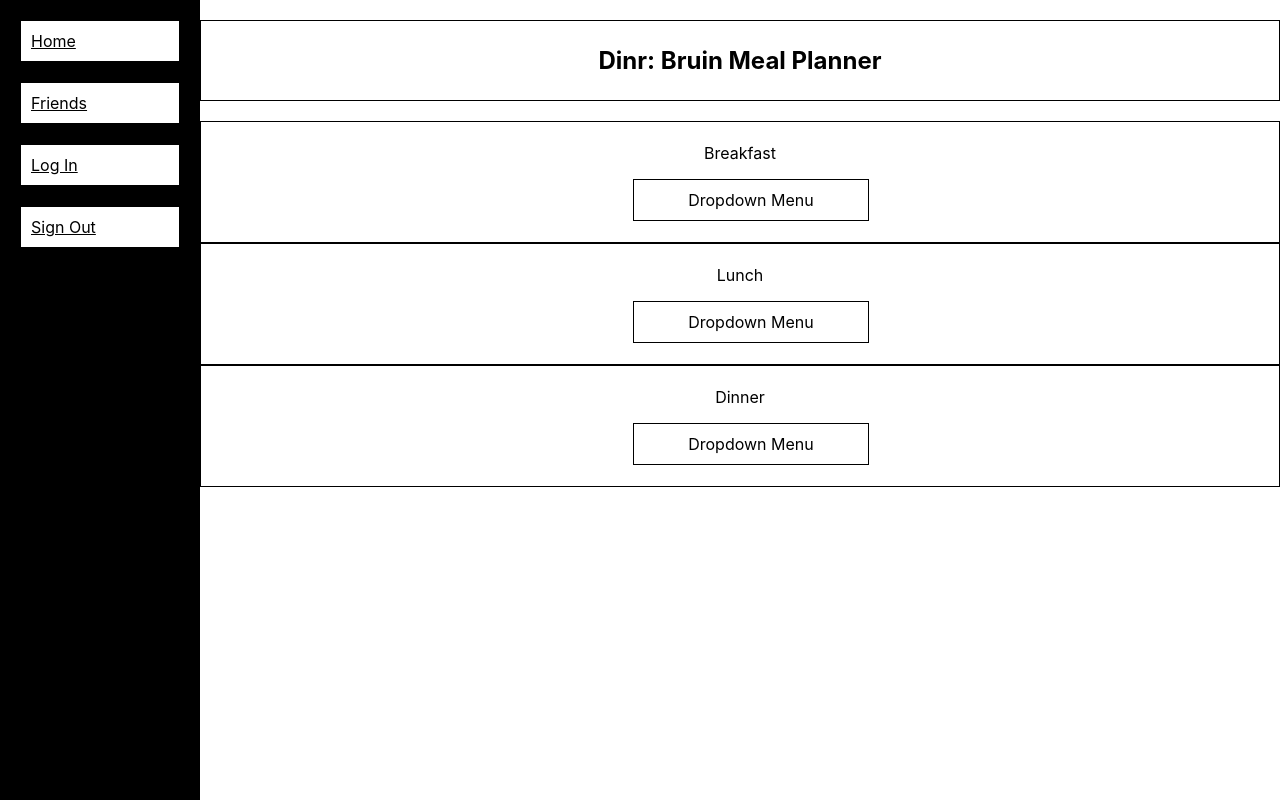
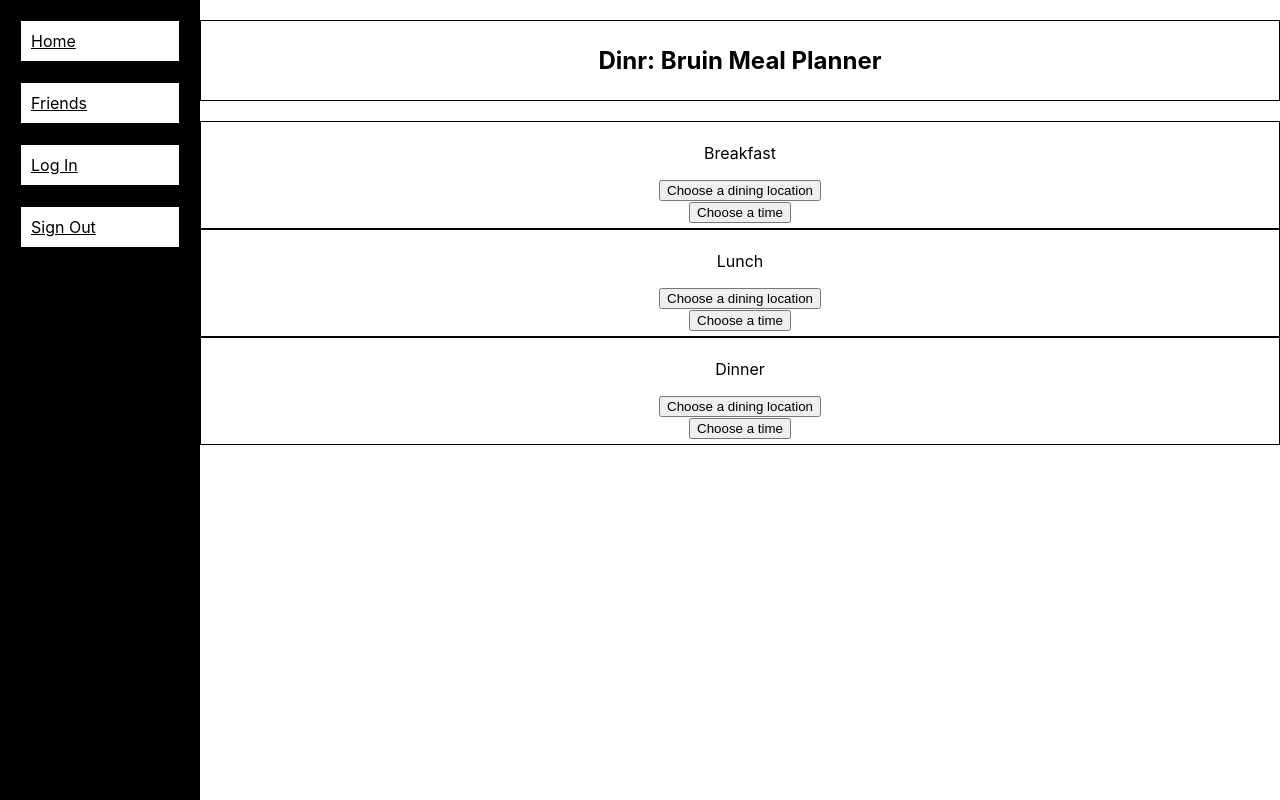
Before and after one commit to MitchellParker/Dinr, a React (Create React App) app: page / in a window 1280 px wide. Built offline with nearby package versions, Linux system fonts and the light colour scheme.

Commit message:
finished dropdown menu ui

```diff
--- a/package.json
+++ b/package.json
@@ -3,11 +3,14 @@
   "version": "0.1.0",
   "private": true,
   "dependencies": {
+    "@popperjs/core": "^2.10.2",
     "@testing-library/jest-dom": "^5.15.0",
     "@testing-library/react": "^11.2.7",
     "@testing-library/user-event": "^12.8.3",
     "react": "^17.0.2",
+    "react-bootstrap": "^2.0.2",
     "react-dom": "^17.0.2",
+    "react-dropdown": "^1.9.2",
     "react-router-dom": "^6.0.1",
     "react-scripts": "4.0.3",
     "web-vitals": "^1.1.2"
--- /dev/null
+++ b/src/components/dropdown.css
@@ -0,0 +1,10 @@
+.dropdown_menu {
+    border-style: solid;
+    border-width: 1;
+    width: 20%;
+    margin-left: 40%;
+}
+.dropdown_button {
+    display: block;
+    margin: 0 auto;
+}
--- /dev/null
+++ b/src/components/dropdown.js
@@ -0,0 +1,48 @@
+import React, { Component } from 'react';
+import './dropdown.css';
+
+class Dropdown extends Component {
+  constructor(props) {
+    super(props);
+
+    this.state = {
+      showMenu: false,
+    }
+
+    this.showMenu = this.showMenu.bind(this);
+  }
+
+  showMenu(event) {
+    event.preventDefault();
+
+    this.setState({
+      showMenu: !this.state.showMenu,
+    });
+  }
+
+  render() {
+    return (
+      <div>
+        <button onClick={this.showMenu}>
+          {this.props.title}
+        </button>
+
+        {
+          this.state.showMenu
+            ? (
+              <div className="dropdown_menu">
+                  {this.props.options.map((option) =>
+                    <button className="dropdown_button"> {option} </button>
+                  )}
+              </div>
+            )
+            : (
+              null
+            )
+        }
+      </div>
+    );
+  }
+}
+
+export default Dropdown;
--- a/src/components/navbar.css
+++ b/src/components/navbar.css
@@ -1,4 +1,4 @@
-.container {
+.navbar_container {
     height: 100%;
     width: 200px;
     position: fixed;
@@ -8,7 +8,7 @@
     overflow-x: hidden;
     background-color: black;
 }
-.button {
+.navbar_button {
     padding: 10px;
     margin: 20px;
     border-style: solid;
@@ -16,6 +16,6 @@
     background-color: white;
     list-style-type: none;
 }
-.link {
+.navbar_link {
     color: black;
 }
--- a/src/components/navbar.js
+++ b/src/components/navbar.js
@@ -4,19 +4,19 @@ import './navbar.css';
 
 const NavBar= () =>{
   return (
-    <body className='container'>
+    <body className='navbar_container'>
         <div>
-            <li className='button'>
-                <Link to='/' className='link'>Home</Link>
+            <li className='navbar_button'>
+                <Link to='/' className='navbar_link'>Home</Link>
             </li>
-            <li className='button'>
-                <Link to='/friends' className='link'>Friends</Link>
+            <li className='navbar_button'>
+                <Link to='/friends' className='navbar_link'>Friends</Link>
             </li>
-            <li className='button'>
-                <Link to='/login' className='link'>Log In</Link>
+            <li className='navbar_button'>
+                <Link to='/login' className='navbar_link'>Log In</Link>
             </li>
-            <li className='button'>
-                <Link to='/signout' className='link'>Sign Out</Link>
+            <li className='navbar_button'>
+                <Link to='/signout' className='navbar_link'>Sign Out</Link>
             </li>
         </div>
     </body>
--- a/src/pages/home.css
+++ b/src/pages/home.css
@@ -12,10 +12,3 @@
     border-width: 1px;
     padding: 5px;
 }
-.home_dropdown {
-    width: 20%;
-    margin-left: 40%;
-    border-style: solid;
-    border-width: 1px;
-    padding: 10px;
-}
--- a/src/pages/home.js
+++ b/src/pages/home.js
@@ -1,22 +1,33 @@
 import React from 'react';
+import Dropdown from '../components/dropdown';
 import './home.css';
 
 const Home = () =>{
+    const breakfastOptions = ['De Neve', 'Bruin Plate', 'Bruin Cafe', 'The Study'];
+    const breakfastTimes = ['7:00am', '7:30am', '8:00am', '8:30am', '9:00am', '9:30am', '10:00am'];
+    const lunchOptions = ['Epicuria', 'De Neve', 'Bruin Plate', 'Bruin Cafe', 'Rende West', 'Rende East', 'The Study', 'Bruin Bowl', 'The Drey'];
+    const lunchTimes = ['11:00am', '11:30am', '12:00pm', '12:30pm', '1:00pm', '1:30pm', '2:00pm', '2:30pm', '3:00pm'];
+    const dinnerOptions = ['Epicuria', 'De Neve', 'Feast', 'Bruin Plate', 'Bruin Cafe', 'Rende West', 'Rende East', 'The Study', 'Bruin Bowl'];
+    const dinnerTimes = ['5:00pm', '5:30pm', '6:00pm', '6:30pm', '7:00pm', '7:30pm', '8:00pm', '8:30pm', '9:00pm'];
+
     return (
         <body className='home'>
             <div>
                 <h2 className='home_header'>Dinr: Bruin Meal Planner</h2>
                 <div className='home_mealPeriod'>
                     <p>Breakfast</p>
-                <p className='home_dropdown'>Dropdown Menu</p>
+                    <Dropdown title='Choose a dining location' options={breakfastOptions}/>
+                    <Dropdown title='Choose a time' options={breakfastTimes}/>
                 </div>
                 <div className='home_mealPeriod'>
                     <p>Lunch</p>
-                <p className='home_dropdown'>Dropdown Menu</p>
+                    <Dropdown title='Choose a dining location' options={lunchOptions}/>
+                    <Dropdown title='Choose a time' options={lunchTimes}/>
                 </div>
                 <div className='home_mealPeriod'>
                     <p>Dinner</p>
-                <p className='home_dropdown'>Dropdown Menu</p>
+                    <Dropdown title='Choose a dining location' options={dinnerOptions}/>
+                    <Dropdown title='Choose a time' options={dinnerTimes}/>
                 </div>
             </div>
         </body>
```
Also changed, not shown: 1 other file (tests, documents, lock files or other folders). Lines whose indentation alone changed are shown as unchanged.
